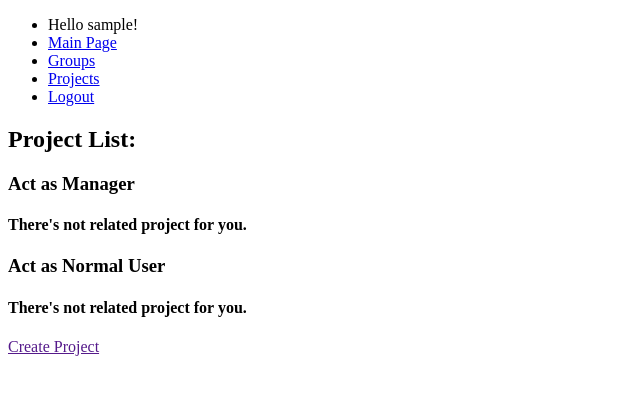
After one commit to haoxun/HappyTree, a Django app: page /project_list_page/ in a window 1280 px wide. The commit adds this page. Shown: the top 395 px of the page, without its empty margins (0-640 px from the left). Run offline with Django 3.2, Linux system fonts and the light colour scheme; the visitor is signed in with stand-in values (Sample User, id 1).

Commit message:
start dev project

```diff
--- a/src/prototype/project_info/models.py
+++ b/src/prototype/project_info/models.py
@@ -4,6 +4,9 @@ from file_info.models import FileInfo
 from group_info.models import GroupInfo
 # Create your models here.
 class ProjectInfo(models.Model):
+    # fields
+    name = models.CharField(max_length=250, unique=True)
+    project_description = models.CharField(max_length=250)
     # relationship
     file_set = models.ManyToManyField(FileInfo)
     normal_group = models.ManyToManyField(GroupInfo,
--- /dev/null
+++ b/src/prototype/project_info/templates/project_info/project_list_page.html
@@ -0,0 +1,41 @@
+
+{% extends 'base_with_navigation.html' %}
+
+{% block content %}
+	{# links to group page #}
+	<div id="project_list">
+		<h2>Project List:</h2>
+		<div id="act_as_normal_user">
+			<h3>Act as Manager</h3>
+			{% if display_project_act_as_manager %}
+			<ul>
+				{% for project_info_id, project_name in display_project_act_as_manager.items %}
+					<li><a href={# url 'project_page' project_info_id=project_info_id #}>{{project_name}}</a></li>
+				{% endfor %}
+			</ul>
+			{% else %}
+				<div id="error_no_project_list">
+					<h4>There's not related project for you.</h4>
+				</div>
+			{% endif %}
+		</div>
+		<div id="act_as_normal_user">
+			<h3>Act as Normal User</h3>
+			{% if display_project_act_as_normaluser %}
+			<ul>
+				{% for project_info_id, project_name in display_project_act_as_normaluser.items %}
+					<li><a href={# url 'project_page' project_info_id=project_info_id #}>{{project_name}}</a></li>
+				{% endfor %}
+			</ul>
+			{% else %}
+				<div id="error_no_project_list">
+					<h4>There's not related project for you.</h4>
+				</div>
+			{% endif %}
+		</div>
+	</div>
+	<div id="creat_project">
+		<a href={# url 'create_project_page' #}>Create Project</a>
+	</div>
+
+{% endblock %}
--- a/src/prototype/project_info/views.py
+++ b/src/prototype/project_info/views.py
@@ -1 +1,34 @@
-# Create your views here.
+from django.core.urlresolvers import reverse
+from django.contrib.auth.decorators import login_required
+from django.shortcuts import render, redirect, get_object_or_404
+
+from user_status.models import UserInfo
+from project_info.models import ProjectInfo
+
+
+@login_required
+def show_project_list(request):
+    group_set = request.user.groups.all()
+    group_info_set = [group.groupinfo for group in group_set]
+
+    display_project_act_as_normaluser = {}
+    display_project_act_as_manager = {}
+    for group_info in group_info_set:
+        for project in group_info.normal_in_project.all():
+            display_project_act_as_normaluser[project.id] = project.name
+
+        for project in group_info.super_in_project.all():
+            display_project_act_as_manager[project.id] = project.name
+
+    # rendering
+    render_data_dict = {
+            'display_project_act_as_manager': display_project_act_as_manager,
+            'display_project_act_as_normaluser': display_project_act_as_normaluser
+    }
+    return render(request,
+                  'project_info/project_list_page.html',
+                  render_data_dict)
+
+@login_required
+def show_project_page(request):
+    pass
--- a/src/prototype/prototype/urls.py
+++ b/src/prototype/prototype/urls.py
@@ -23,4 +23,7 @@ urlpatterns = patterns('',
     url(r'^group_management_page/(?P<group_info_id>\d+)/$', 'group_info.views.show_group_management', name='group_management_page'),
     url(r'^group_management_page/delete_user/$', 'group_info.views.delete_user_from_group', name='delete_user_from_group'),
     url(r'^group_management_page/remove_manager/$', 'group_info.views.remove_user_from_group_manager', name='delete_manager_from_group'),
+    url(r'^project_page/(?P<project_info_id>\d+)/$', 'project_info.views.show_project_page', name='project_page'),
+    url(r'^project_list_page/$', 'project_info.views.show_project_list', name='project_list_page'),
+
 )
--- a/src/prototype/user_status/templates/base_with_navigation.html
+++ b/src/prototype/user_status/templates/base_with_navigation.html
@@ -11,6 +11,9 @@
 		<a href="{% url 'group_list_page' %}">Groups</a>
 	</li>
 	<li>
+		<a href="{% url 'project_list_page' %}">Projects</a>
+	</li>
+	<li>
 		<a href="{% url 'logout_page' %}">Logout</a>
 	</li>
 </ul>
```
Also changed, not shown: 2 other files.
